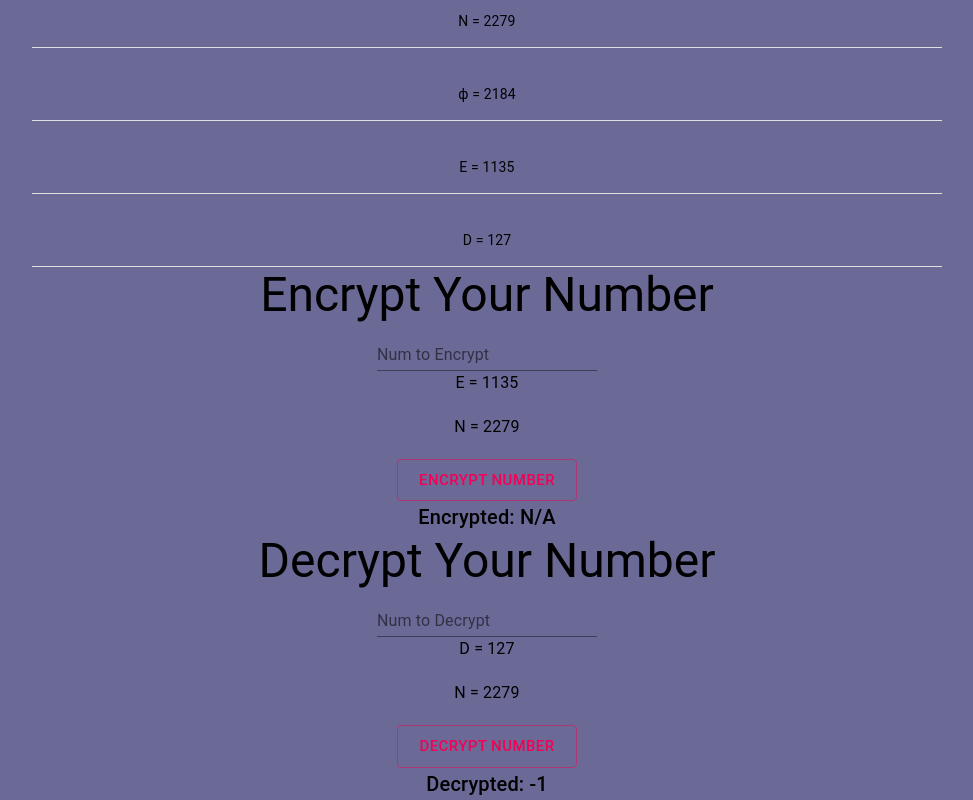
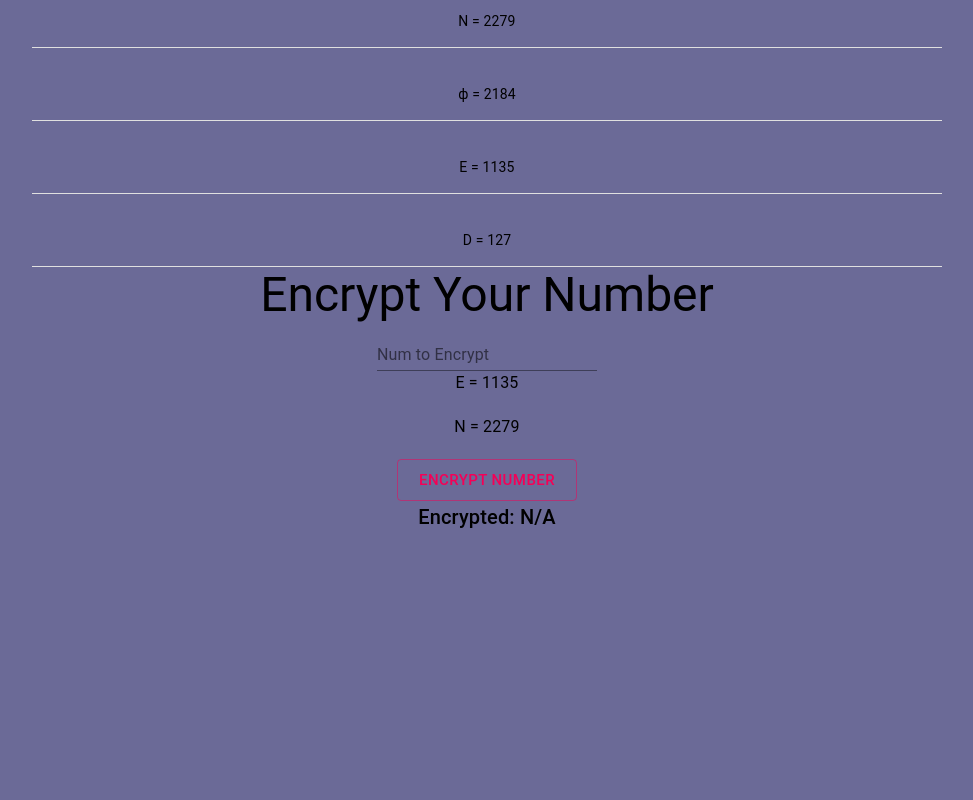
Before and after one commit to hujikolp1/rsa_keypair_generator, a React (Create React App) app: page / in a window 1280 px wide. Shown: the part 386-1186 px from the top of the page, without its empty margins (153-1126 px from the left). After the commit the page ends 919 px from the top, so only its background shows below. Built offline with nearby package versions, Linux system fonts and the light colour scheme.

Commit message:
bigint to number

```diff
--- a/src/components/decryption.tsx
+++ b/src/components/decryption.tsx
@@ -1,4 +1,4 @@
-import React, { useState } from 'react';
+import React, { useState , useEffect} from 'react';
 import TextField from '@material-ui/core/TextField';
 import Button from '@material-ui/core/Button';
 import Typography from '@material-ui/core/Typography';
@@ -6,37 +6,37 @@ import Typography from '@material-ui/core/Typography';
 
 
 const Decryption = (props: { N: number; E: number; D: number; encryptedNum: bigint|undefined }) => {
-    const [encryptedNum, setEncryptedNum] = useState<bigint|undefined>();
-    const [decryptedNum, setDecryptedNum] = useState<number>(-1);
 
-    // useState( ()=>{
-    //     console.log('pulled in encrypted Num => ', props.encryptedNum)
-    //     setEncryptedNum(props.encryptedNum);
-    //     return () => {}
-    // });
+    const [encryptedNumProps, setEncryptedNumProps] = useState<bigint>();
+    const [encryptedNum, setEncryptedNum] = useState<bigint>();
+    const [decryptedNum, setDecryptedNum] = useState<number>();
+
+    useEffect( ()=>{
+        console.log('pulled in encrypted Num => ', props.encryptedNum);
+        setEncryptedNumProps(props.encryptedNum);
+        return () => {}
+    }, [encryptedNum]);
 
     const handleNumChange = (e: { target: { value: any; }; }) => {
         let placeholder = (e.target.value);
-        console.log('placeholder ', placeholder);
-        placeholder = BigInt(placeholder);
-        console.log('bigint ', placeholder);
-        console.log('inside handleNumInput ', );
+        placeholder = setEncryptedNum(placeholder);
+        console.log('setEncryptedNum: ', encryptedNum);
 
     }
-    const handleSetDecryption = ():Promise<bigint> => {
+    const handleSetDecryption = ():Promise<number> => {
         return new Promise( (res, rej) => {
             try {
-                let bigD = BigInt(props.D);
-                let bigN = BigInt(props.N);
-                console.log('Promise big int num => ', );
-                let encrypt = props.encryptedNum;
+                let bigD = props.D;
+                let bigN = props.N;
+                // cast from bigint back into number type
+                let numCrypt = Number(encryptedNum)
 
                 // decrypt
-                let decrypt = (encryptedNum**bigD)%bigN;
+                let decrypt = Number( (numCrypt**bigD)%bigN );
                 // E^D mod N
 
                 // encrypt = (encrypt**bigE)%bigN;
-                console.log('NOT STATEFUL encrypt ', ' typeof ', typeof encrypt);
+                console.log('NOT STATEFUL decrypt ', decrypt, ' typeof ', typeof decrypt);
                 res(decrypt);
             }
             catch (error) {
@@ -50,7 +50,7 @@ const Decryption = (props: { N: number; E: number; D: number; encryptedNum: bigi
         e.preventDefault();
         const decrypt = await handleSetDecryption();
         setDecryptedNum(decrypt);
-        console.log('STATEFUL DEcrypted num ', encryptedNum);
+        console.log('STATEFUL DEcrypted num ', decryptedNum);
     }
 
 
@@ -60,7 +60,7 @@ const Decryption = (props: { N: number; E: number; D: number; encryptedNum: bigi
             <form>
                 <Typography variant='h3'> Decrypt Your Number </ Typography>
 
-                <TextField onChange={handleNumChange} label='Num to Decrypt' value={encryptedNum}/> <br></br>
+                <TextField onChange={handleNumChange} label='Num to Decrypt' /> <br></br>
                 <Typography>D = {props.D}</Typography> <br></br>
                 <Typography>N = {props.N}</Typography> <br></br>
             </form>
--- a/src/components/encryption.tsx
+++ b/src/components/encryption.tsx
@@ -114,7 +114,7 @@ const Encryption = (props: { N: number; E: number; D: number; encryptedNum: bigi
             </form>
             <Typography variant='h6'>Encrypted: {encryptedNum ? String(encryptedNum).concat('n') : 'N/A'} </Typography>
 
-            <Decryption E={props.E} N={props.N} D={props.D} encryptedNum={encryptedNum}/>
+            {encryptedNum && <Decryption E={props.E} N={props.N} D={props.D} encryptedNum={encryptedNum}/>}
         </div>
     )
 }
```
